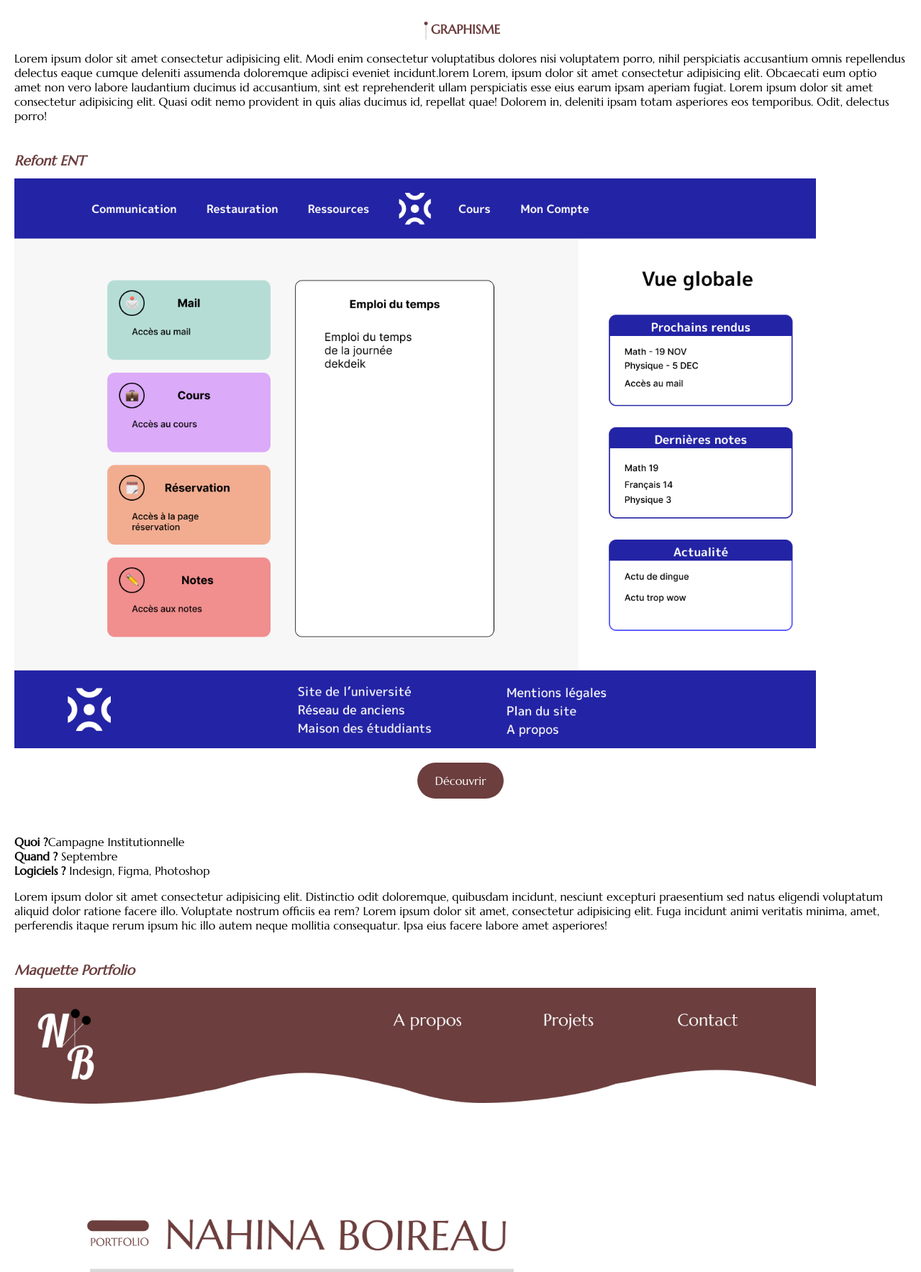
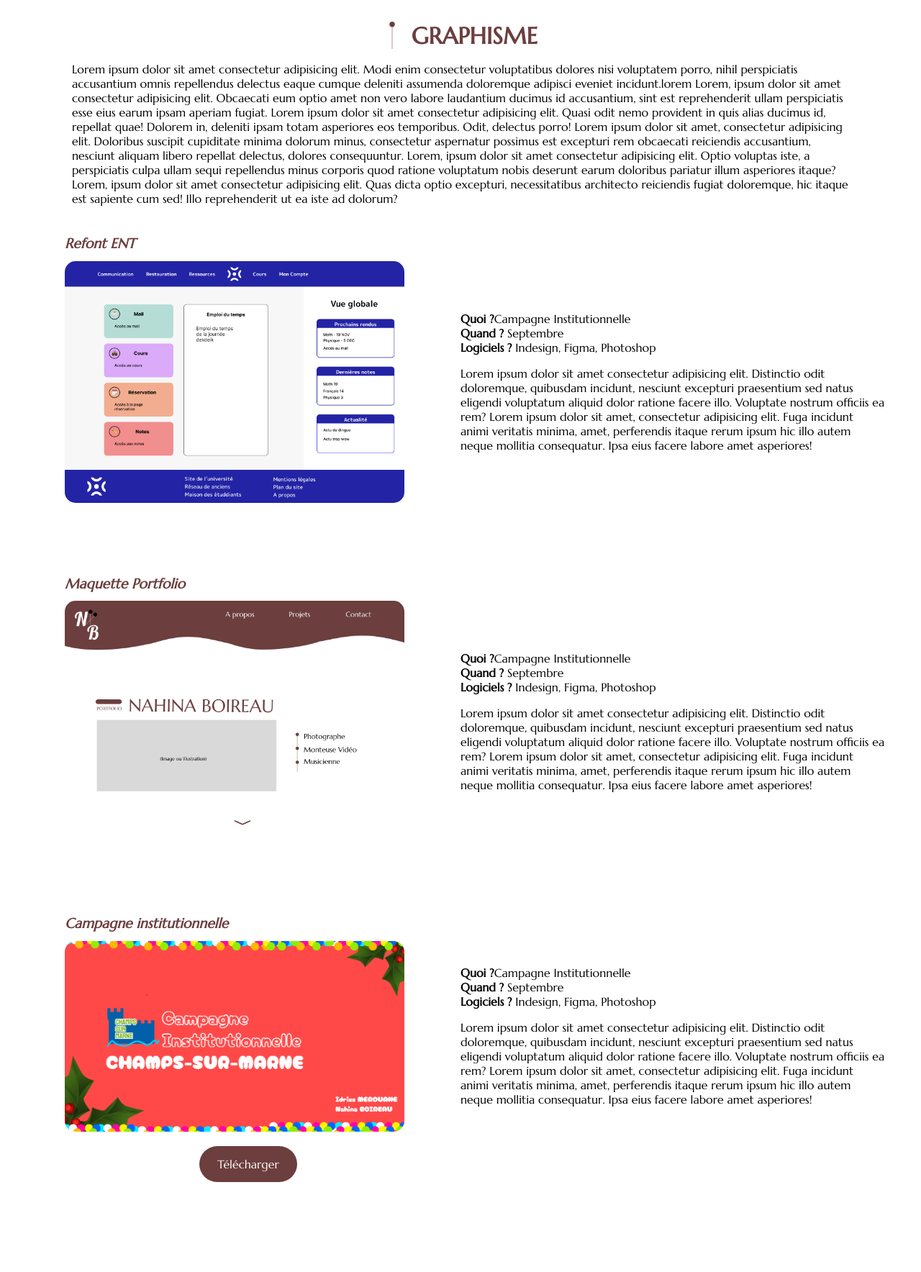
Before and after one commit to nahinaboireau/Portfolio, a PHP site: page /Graphisme.html in a window 1280 px wide. Shown: the part 98-1866 px from the top of the page at 72% size. Run offline with PHP 8.4, Linux system fonts and the light colour scheme.

Commit message:
push general fin du code

```diff
--- a/Dev.css
+++ b/Dev.css
@@ -79,6 +79,7 @@ div.boite-tout {
     display: block; /* Supprime l'espace sous l'image, ce qui peut être causé par l'affichage en ligne */
     max-width: 100%; /* Pour s'assurer que l'image ne dépasse pas sa taille originale */
     margin-left:20px;
+    border-radius: 10px;
 }
 
 
@@ -232,6 +233,10 @@ div.boite-tout {
         width: 90%; /* Ensure the image takes the full width of its grid cell */
         margin:auto;
         border-radius: 15px;
+        /* border:none; */
+        margin-bottom:50px;
+
+
 
 
     }
@@ -248,6 +253,7 @@ div.boite-tout {
         margin-left:90px;
 
     }
+
 
 
     .explication-dataviz,
--- a/Graphisme.css
+++ b/Graphisme.css
@@ -82,6 +82,8 @@ div.boite-tout {
     display: block; /* Supprime l'espace sous l'image, ce qui peut être causé par l'affichage en ligne */
     max-width: 100%; /* Pour s'assurer que l'image ne dépasse pas sa taille originale */
     margin-left:20px;
+    border-radius: 10px;
+
 }
 
 
@@ -89,7 +91,10 @@ div.boite-tout {
 .Campagne,
 .ENT,
 .portfolio{
+
     height: 100%;
+
+
 }
 
 
@@ -236,6 +241,68 @@ div.boite-tout {
         margin-right: 50px;
     }
 
+    .projet {
+        color: #6C3E3E;
+        font-family: 'Marcellus', serif;
+        font-size: 2em;
+        display: flex;
+        margin:0;
+        margin-top:10px;
+
+    }
+    .ENT,
+    .portfolio,
+    .Campagne,
+    .JQ{
+        display: grid;
+        grid-template-columns: 1fr 1fr; /* Set two equal columns */
+        grid-template-rows: 1fr;
+        grid-column-gap: 0px;
+        grid-row-gap: 0px;
+        margin-left:50px;
+        margin-right:50px;
+        margin-bottom:100px;
+        height:100%;
+    }
+
+
+    .img-ent,
+    .img-portfolio,
+    .img-campagne,
+    .img-jq{
+        grid-column: 1; /* Place the image in the first column */
+        grid-row: 1; /* Place the image in the first row */
+        width: 80%; /* Ensure the image takes the full width of its grid cell */
+        margin:auto;
+        border-radius: 15px;
+        margin-left:40px;
+
+    }
+
+
+    .intro-graphisme{
+        margin-left:100px;
+        margin-right:100px;
+    }
+
+
+    .titre-ent,
+    .titre-portfolio,
+    .titre-campagne,
+    .titre-jq{
+        margin-left:90px;
+
+    }
+
+
+    .explication-ent,
+    .explication-portfolio,
+    .explication-campagne,
+    .explication-jq{
+        grid-column: 2; /* Place the text content in the second column */
+        grid-row: 1; /* Place the text content in the first row */
+        margin:auto;
+    }
 
     .button-savoir {
         display: flex;
@@ -255,6 +322,21 @@ div.boite-tout {
         display: inline-block;
         font-size: 1em;
     }
+
+
+    svg{
+        margin-right:15px;
+    }
+
+.button-savoir {
+    grid-row: 3; /* Place the button under the text content */
+    display: flex;
+    align-items: center;
+    justify-content: center;
+    text-align: center;
+    margin-top: 20px;
+    margin-bottom: 50px;
+}
 
     .footer {
         background-color: #6C3E3E;
--- a/Graphisme.html
+++ b/Graphisme.html
@@ -24,7 +24,7 @@
     </nav>
     <main>
         <div class="boite-tout">
-            <h1 class="projet"><svg xmlns="http://www.w3.org/2000/svg" width="14" height="25" viewBox="0 0 14 70" fill="none">
+            <h1 class="projet"><svg xmlns="http://www.w3.org/2000/svg" width="24" height="38" viewBox="0 0 14 70" fill="none">
                 <circle cx="7" cy="7" r="6.5" fill="#6C3E3E" stroke="#6C3E3E" />
                 <path d="M7 7V70" stroke="#6C3E3E" />
             </svg>GRAPHISME</h1>
@@ -32,17 +32,12 @@
         <div class="intro-graphisme">
             <p>Lorem ipsum dolor sit amet consectetur adipisicing elit. Modi enim consectetur voluptatibus dolores nisi
                 voluptatem porro, nihil perspiciatis accusantium omnis repellendus delectus eaque cumque deleniti
-                assumenda doloremque adipisci eveniet incidunt.lorem Lorem, ipsum dolor sit amet consectetur adipisicing elit. Obcaecati eum optio amet non vero labore laudantium ducimus id accusantium, sint est reprehenderit ullam perspiciatis esse eius earum ipsam aperiam fugiat. Lorem ipsum dolor sit amet consectetur adipisicing elit. Quasi odit nemo provident in quis alias ducimus id, repellat quae! Dolorem in, deleniti ipsam totam asperiores eos temporibus. Odit, delectus porro!</p>
+                assumenda doloremque adipisci eveniet incidunt.lorem Lorem, ipsum dolor sit amet consectetur adipisicing elit. Obcaecati eum optio amet non vero labore laudantium ducimus id accusantium, sint est reprehenderit ullam perspiciatis esse eius earum ipsam aperiam fugiat. Lorem ipsum dolor sit amet consectetur adipisicing elit. Quasi odit nemo provident in quis alias ducimus id, repellat quae! Dolorem in, deleniti ipsam totam asperiores eos temporibus. Odit, delectus porro! Lorem ipsum dolor sit amet, consectetur adipisicing elit. Doloribus suscipit cupiditate minima dolorum minus, consectetur aspernatur possimus est excepturi rem obcaecati reiciendis accusantium, nesciunt aliquam libero repellat delectus, dolores consequuntur. Lorem, ipsum dolor sit amet consectetur adipisicing elit. Optio voluptas iste, a perspiciatis culpa ullam sequi repellendus minus corporis quod ratione voluptatum nobis deserunt earum doloribus pariatur illum asperiores itaque? Lorem, ipsum dolor sit amet consectetur adipisicing elit. Quas dicta optio excepturi, necessitatibus architecto reiciendis fugiat doloremque, hic itaque est sapiente cum sed! Illo reprehenderit ut ea iste ad dolorum?</p>
         </div>
         <h1 class="titre-ent"><i>Refont ENT</i></h1>
         <section class="ENT">
 
-            <img src="./images/ENT1.png" alt="lien-vers-figma" class="img-ent">
-            <div class="button-savoir">
-
-                <a href="https://www.canva.com/design/DAFzlvf3HsY/gEXDCw7BvZxAcbZoB8KIgw/view">Découvrir</a>
-
-            </div>
+            <a href="https://www.figma.com/file/7D0Cd5mx6vOH3Ihnuyo6Nj/ENT?type=design&node-id=15%3A114&mode=design&t=cSZIaMFgt6jv08bd-1"><img src="./images/ENT1.png" alt="lien-vers-figma" class="img-ent"></a>
 
             <div class="explication-ent">
                <p>
@@ -59,12 +54,8 @@
         <h1 class="titre-portfolio"><i>Maquette Portfolio</i></h1>
         <section class="portfolio">
 
-            <img src="./images/portfolio.png" alt="lien-vers-figma" class="img-portfolio">
-            <div class="button-savoir">
+            <a href="https://www.figma.com/file/Du8eQwUxa6oYkVWGbF5MIY/Portfolio-Maquette?type=design&node-id=63%3A203&mode=design&t=BgwL8C7K8snlFFMr-1"><img src="./images/portfolio.png" alt="lien-vers-figma" class="img-portfolio"></a>
 
-                <a href="https://www.figma.com/file/Du8eQwUxa6oYkVWGbF5MIY/Portfolio-Maquette?type=design&node-id=63%3A203&mode=design&t=BgwL8C7K8snlFFMr-1">Découvrir</a>
-
-            </div>
 
             <div class="explication-portfolio">
                <p>
@@ -81,12 +72,13 @@
         <h1 class="titre-campagne"><i>Campagne institutionnelle</i></h1>
         <section class="Campagne">
 
-            <img src="./images/campagne.png" alt="lien-vers-canva" class="img-campagne">
+            <a href="https://www.canva.com/design/DAFzlvf3HsY/gEXDCw7BvZxAcbZoB8KIgw/edit?utm_content=DAFzlvf3HsY&utm_campaign=designshare&utm_medium=link2&utm_source=sharebutton"><img src="./images/campagne.png" alt="lien-vers-canva" class="img-campagne"></a>
             <div class="button-savoir">
 
-                <a href="https://www.canva.com/design/DAFzlvf3HsY/gEXDCw7BvZxAcbZoB8KIgw/view">Découvrir</a>
+                <a href="images/imp-papierJQ.pdf" download>Télécharger </a>
 
             </div>
+
 
             <div class="explication-campagne">
                <p>
@@ -102,10 +94,10 @@
         <h1 class="titre-jq"><i>Journal de Quartier</i></h1>
         <section class="JQ">
 
-            <img src="./images/jq.png" alt="lien-vers-jq" class="img-jq">
+            <a href="images/campagne.pdf" download><img src="./images/jq.png" alt="lien-vers-jq" class="img-jq"></a>
             <div class="button-savoir">
 
-                <a href="images/imp-papierJQ.pdf" download>Télécharger </a>
+                <a href="images/campagne.pdf" download>Télécharger </a>
 
             </div>
             <div class="explication-jq">
```
Also changed, not shown: Audiovisuel.css (line endings or trailing spaces), 1 other file.
